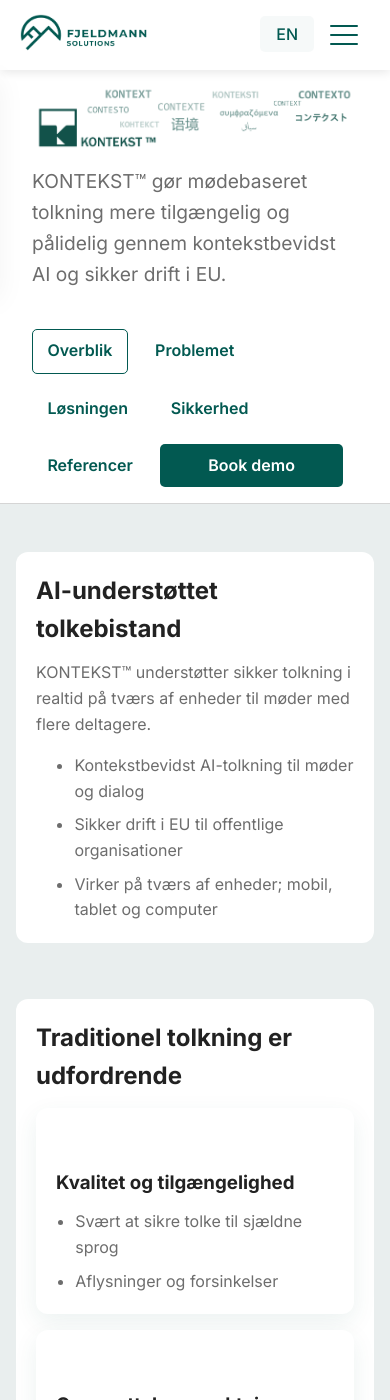
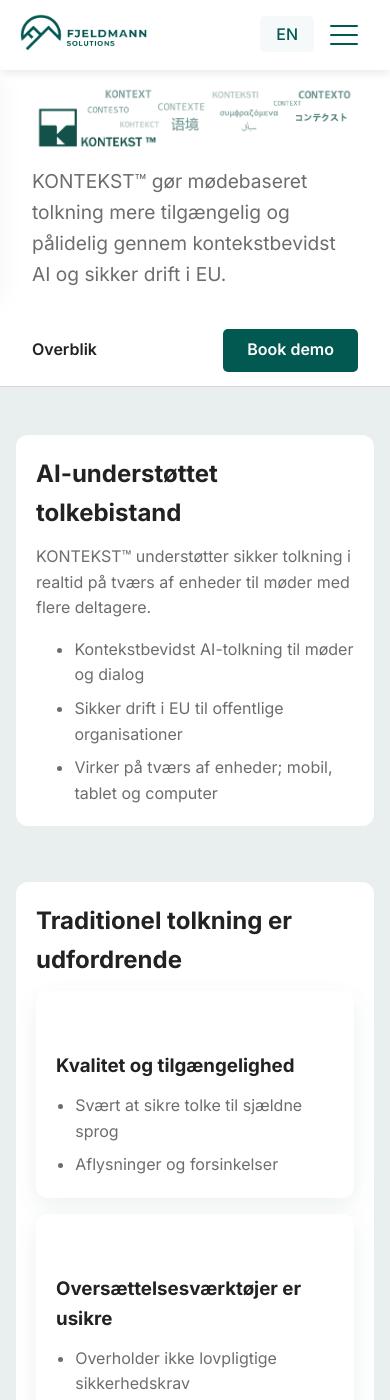
Before and after one commit to Fjeldmann/fjeldmann.github.io, a Jekyll site: the page built from _da/kontekst.md, in a window 390 px wide and 1400 px high. Built offline with Jekyll 4.4.1, drawn with Linux system fonts in a browser that asks for light colours.

Commit message:
Collapse product quicknav on narrow screens

```diff
--- a/assets/css/main.scss
+++ b/assets/css/main.scss
@@ -1652,6 +1652,35 @@ body::before {
     padding: 0.55rem 3rem;
 }
 
+@media screen and (max-width: 999px) {
+    .product-quicknav {
+        flex-wrap: nowrap;
+        justify-content: space-between;
+    }
+
+    .product-quicknav > a:not(.product-quicknav-booking) {
+        display: none;
+    }
+
+    .product-quicknav > a:not(.product-quicknav-booking).is-active,
+    .product-quicknav > a:not(.product-quicknav-booking)[aria-current='true'] {
+        display: inline-flex;
+        align-items: center;
+        min-width: 0;
+        padding-left: 0;
+        padding-right: 0;
+        border: 0;
+        background: transparent;
+        color: var(--text-primary);
+    }
+
+    .product-quicknav-booking {
+        margin-left: 0;
+        flex: 0 0 auto;
+        padding: 0.55rem 1.5rem;
+    }
+}
+
 .product-page .product-intro {
     margin: 0 0 2rem 0;
     padding-left: 0;
--- a/assets/js/main.js
+++ b/assets/js/main.js
@@ -388,8 +388,8 @@ function initQuickNav(wrap) {
     }
 
     function updateActiveSection() {
-        if (desktopQuery && !desktopQuery.matches) { if (sections.length) setActive(sections[0].id); return; }
-        var offset = getNavbarHeight() + (wrap.offsetHeight || 0) + 24;
+        var stickyOffset = desktopQuery && desktopQuery.matches ? (wrap.offsetHeight || 0) : 0;
+        var offset = getNavbarHeight() + stickyOffset + 24;
         var active = sections[0];
         for (var i = 0; i < sections.length; i++) {
             if (sections[i].getBoundingClientRect().top <= offset) active = sections[i];
```
